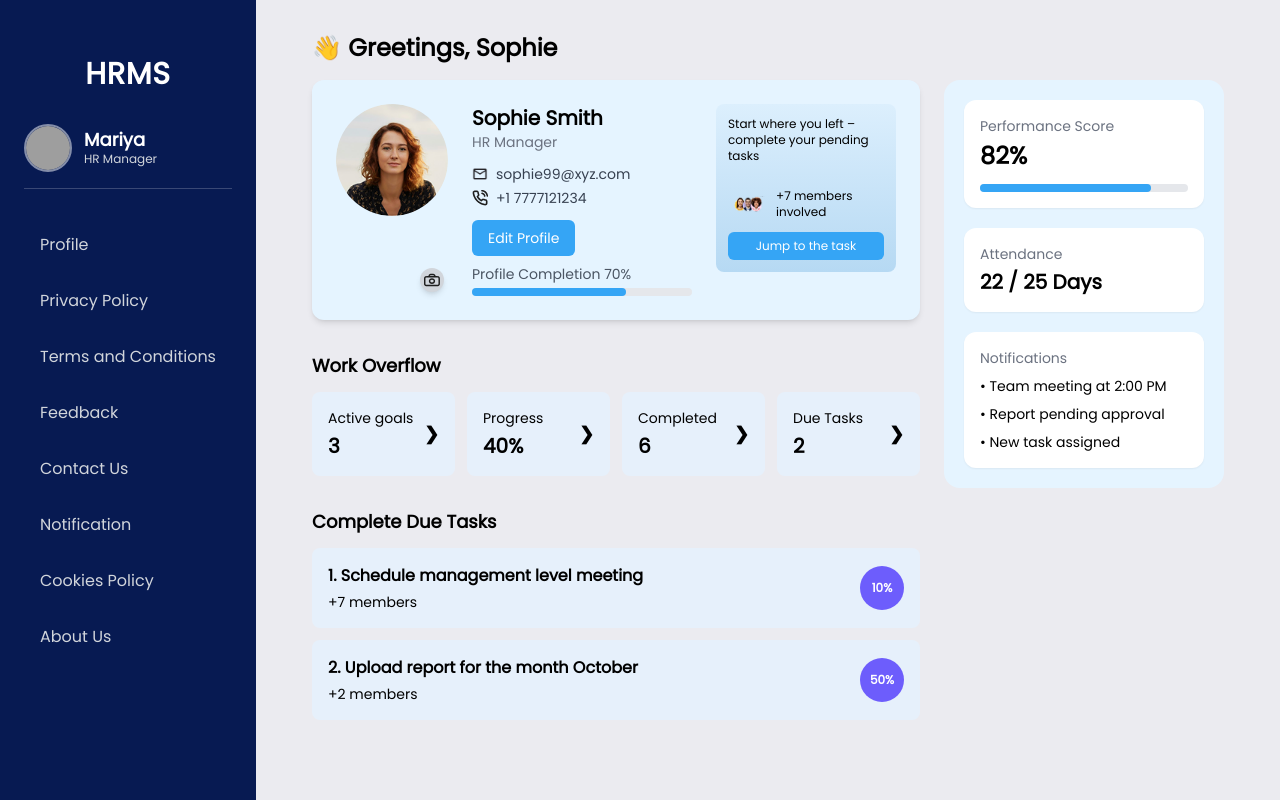
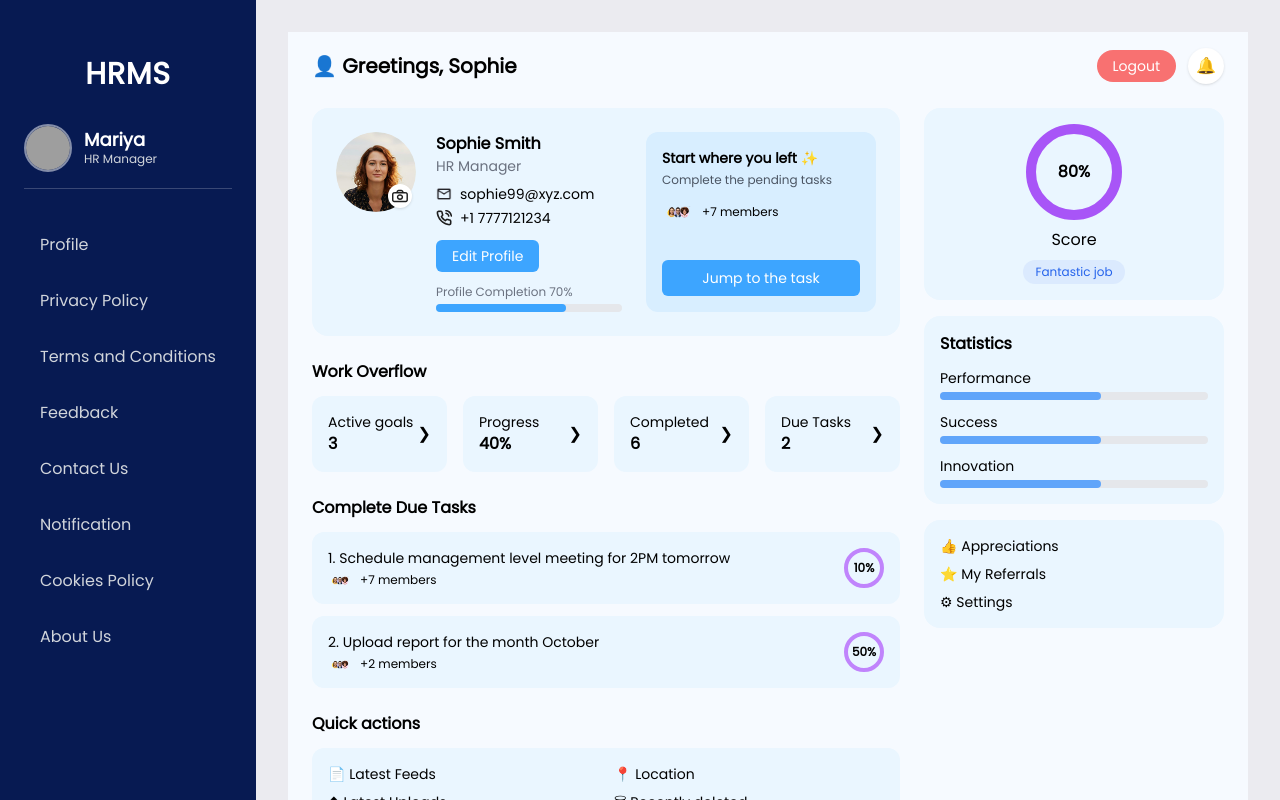
Before and after one commit to jogipradnya/HRMS-FigmaPages, a React (Create React App) app: page / in a window 1280 px wide. Built offline with nearby package versions, Linux system fonts and the light colour scheme; grey boxes are pictures that could not be loaded.

Commit message:
Make Profile right section responsive

```diff
--- a/src/pages/Profile.js
+++ b/src/pages/Profile.js
@@ -1,172 +1,202 @@
 import React from "react";
+import profileimage from "../assets/profile-image.png";
+import mail from "../assets/mail.png";
+import phone from "../assets/Phone call.png";
+import camera from "../assets/Vector.svg";
 import people from "../assets/people 1.png";
-import mail from "../assets/mail.png";
-import phonecall from "../assets/Phone call.png";
-import camera from "../assets/Vector.svg";
-import profileimage from "../assets/profile-image.png";
 
 const Profile = () => {
   return (
-    <div className="w-full min-h-screen px-4 md:px-6">
-      <div className="w-full mx-auto">
+    <div className="min-h-screen bg-[#F6FAFF] px-6 py-4">
+      <div className="max-w-[1300px] mx-auto">
 
-        {/* Greeting */}
-        <h2 className="text-2xl font-semibold mb-4">👋 Greetings, Sophie</h2>
+        {/* HEADER */}
+        <div className="flex items-center justify-between mb-6">
+          <h2 className="text-xl font-semibold flex items-center gap-2">
+            👤 Greetings, Sophie
+          </h2>
+          <div className="flex items-center gap-3">
+            <button className="bg-red-400 text-white px-4 py-1.5 rounded-full text-sm">
+              Logout
+            </button>
+            <div className="w-9 h-9 bg-white rounded-full flex items-center justify-center shadow">
+              🔔
+            </div>
+          </div>
+        </div>
 
-        {/* MAIN LAYOUT */}
-        <div className="flex flex-col lg:flex-row gap-6">
+        <div className="grid grid-cols-1 lg:grid-cols-[1fr_300px] gap-6">
 
-          {/* ================= LEFT SIDE ================= */}
-          <div className="flex-1 space-y-8">
+          {/* LEFT CONTENT */}
+          <div className="space-y-6">
 
-            {/* PROFILE SECTION */}
-            <section className="bg-[#E5F4FF] p-6 rounded-xl shadow-md">
-              <div className="flex flex-col lg:flex-row gap-6 items-start">
+            {/* PROFILE CARD */}
+            <div className="bg-[#EAF6FF] rounded-2xl p-6 flex flex-col lg:flex-row gap-6">
 
-                {/* IMAGE + INFO */}
-                <div className="flex flex-col sm:flex-row gap-6 flex-1">
-                  <div className="relative">
+              {/* PROFILE INFO */}
+              <div className="flex gap-5 flex-1 items-center lg:items-start">
+                <div className="relative flex-shrink-0">
                   <img
                     src={profileimage}
+                    className="w-20 h-20 rounded-full object-cover"
                     alt="profile"
-                      className="w-24 h-24 sm:w-28 sm:h-28 rounded-full object-cover"
                   />
-                    <span className="absolute bottom-1 right-1 bg-gray-300 p-1 rounded-full shadow-md">
-                      <img src={camera} alt="camera" className="w-4 h-4" />
+                  <span className="absolute bottom-1 right-1 bg-white p-1 rounded-full shadow">
+                    <img src={camera} className="w-4 h-4" alt="camera"/>
                   </span>
                 </div>
 
                 <div className="flex-1">
-                    <h3 className="text-xl font-semibold">Sophie Smith</h3>
-                    <p className="text-gray-500 text-sm">HR Manager</p>
+                  <h3 className="font-semibold">Sophie Smith</h3>
+                  <p className="text-sm text-gray-500">HR Manager</p>
 
-                    <div className="mt-3 text-sm text-gray-700 space-y-1">
+                  <div className="mt-2 space-y-1 text-sm">
                     <p className="flex items-center gap-2">
-                        <img src={mail} alt="mail" className="w-4 h-4" />
+                      <img src={mail} className="w-4" alt="mail"/>
                       sophie99@xyz.com
                     </p>
                     <p className="flex items-center gap-2">
-                        <img src={phonecall} alt="phone" className="w-4 h-4" />
+                      <img src={phone} className="w-4" alt="phone"/>
                       +1 7777121234
                     </p>
                   </div>
 
-                    <button className="mt-3 bg-[#35A5F5] text-white px-4 py-2 rounded-md text-sm">
+                  <button className="mt-3 bg-[#3DA5FF] text-white px-4 py-1.5 rounded-md text-sm">
                     Edit Profile
                   </button>
 
-                    <p className="mt-2 text-sm text-gray-600">
-                      Profile Completion 70%
-                    </p>
-
-                    <div className="w-full bg-gray-200 rounded-full h-2 mt-1">
-                      <div className="bg-[#35A5F5] h-2 rounded-full w-[70%]" />
+                  <div className="mt-3">
+                    <p className="text-xs text-gray-500">Profile Completion 70%</p>
+                    <div className="w-full bg-gray-200 h-2 rounded-full mt-1">
+                      <div className="bg-[#3DA5FF] h-2 rounded-full w-[70%]" />
+                    </div>
                   </div>
                 </div>
               </div>
 
-                {/* SMALL CARD */}
-                <div className="bg-gradient-to-b from-[#DCEFFD] to-[#B6D9F3] p-3 rounded-lg w-full lg:w-[180px]">
-                  <p className="text-xs font-medium">
-                    Start where you left –
-                  </p>
-                  <p className="text-xs font-medium">
-                    complete your pending tasks
-                  </p>
+              {/* START WHERE LEFT */}
+              <div className="bg-[#D8EEFF] rounded-xl p-4 w-full lg:w-[230px] flex flex-col justify-between">
+                <div>
+                  <p className="text-sm font-semibold">Start where you left ✨</p>
+                  <p className="text-xs text-gray-600 mt-1">Complete the pending tasks</p>
 
-                  <div className="flex items-center gap-2 mt-6">
-                    <img src={people} alt="" className="w-10 h-4" />
-                    <p className="text-xs">+7 members involved</p>
+                  <div className="flex items-center gap-2 mt-4">
+                    <img src={people} className="w-8" alt="team"/>
+                    <span className="text-xs">+7 members</span>
+                  </div>
                 </div>
 
-                  <button className="mt-3 bg-[#35A5F5] text-white px-3 py-1.5 rounded-md text-xs w-full">
+                <button className="mt-4 bg-[#3DA5FF] text-white text-sm py-2 rounded-md">
                   Jump to the task
                 </button>
               </div>
-
             </div>
-            </section>
 
             {/* WORK OVERFLOW */}
             <div>
-              <h3 className="text-lg font-semibold mb-3">Work Overflow</h3>
-              <div className="grid grid-cols-1 sm:grid-cols-2 lg:grid-cols-4 gap-3">
+              <h3 className="font-semibold mb-3">Work Overflow</h3>
+              <div className="grid grid-cols-2 md:grid-cols-4 gap-4">
                 {[
-                  { label: "Active goals", value: "3" },
-                  { label: "Progress", value: "40%" },
-                  { label: "Completed", value: "6" },
-                  { label: "Due Tasks", value: "2" }
-                ].map((item, index) => (
+                  ["Active goals", "3"],
+                  ["Progress", "40%"],
+                  ["Completed", "6"],
+                  ["Due Tasks", "2"]
+                ].map(([label, value], i) => (
                   <div
-                    key={index}
-                    className="bg-[#e6f0fb] p-4 rounded-lg flex justify-between items-center"
+                    key={i}
+                    className="bg-[#EAF6FF] rounded-xl p-4 flex justify-between items-center"
                   >
                     <div>
-                      <p className="text-sm font-medium">{item.label}</p>
-                      <p className="text-xl font-bold mt-1">{item.value}</p>
+                      <p className="text-sm">{label}</p>
+                      <p className="font-semibold">{value}</p>
                     </div>
-                    <span className="text-lg font-semibold">❯</span>
+                    ❯
                   </div>
                 ))}
               </div>
             </div>
 
-            {/* DUE TASKS */}
+            {/* COMPLETE DUE TASKS */}
             <div>
-              <h3 className="text-lg font-semibold mb-3">
-                Complete Due Tasks
-              </h3>
+              <h3 className="font-semibold mb-3">Complete Due Tasks</h3>
 
-              <div className="space-y-3">
               {[
-                  { title: "Schedule management level meeting", members: "+7 members", percent: "10%" },
+                { title: "Schedule management level meeting for 2PM tomorrow", members: "+7 members", percent: "10%" },
                 { title: "Upload report for the month October", members: "+2 members", percent: "50%" }
-                ].map((task, index) => (
+              ].map((task, i) => (
                 <div
-                    key={index}
-                    className="bg-[#e6f0fb] p-4 rounded-lg flex justify-between items-center"
+                  key={i}
+                  className="bg-[#EAF6FF] rounded-xl p-4 mb-3 flex justify-between items-center"
                 >
                   <div>
-                      <p className="font-semibold">{index + 1}. {task.title}</p>
-                      <p className="text-sm font-medium mt-1">{task.members}</p>
+                    <p className="text-sm font-medium">
+                      {i + 1}. {task.title}
+                    </p>
+                    <div className="flex items-center gap-2 mt-1">
+                      <img src={people} className="w-6" alt="team"/>
+                      <span className="text-xs">{task.members}</span>
+                    </div>
                   </div>
 
-                    <div className="w-11 h-11 rounded-full bg-[#6d5dfc] flex items-center justify-center text-white text-xs font-semibold">
+                  <div className="w-10 h-10 rounded-full border-4 border-purple-400 flex items-center justify-center text-xs font-semibold">
                     {task.percent}
                   </div>
                 </div>
               ))}
             </div>
+
+            {/* QUICK ACTIONS */}
+            <div>
+              <h3 className="font-semibold mb-3">Quick actions</h3>
+              <div className="bg-[#EAF6FF] rounded-xl p-4 grid grid-cols-2 gap-4 text-sm">
+                <ul className="space-y-2 flex flex-col justify-start">
+                  <li>📄 Latest Feeds</li>
+                  <li>⬆ Latest Uploads</li>
+                  <li>🌐 Languages</li>
+                  <li>🖥 Display</li>
+                </ul>
+                <ul className="space-y-2 flex flex-col justify-start">
+                  <li>📍 Location</li>
+                  <li>🗑 Recently deleted</li>
+                  <li>🕒 Clear History</li>
+                  <li>📁 Files & Documents</li>
+                </ul>
               </div>
-
-          </div>
-
-          {/* ================= RIGHT SIDE ================= */}
-          <div className="w-full lg:w-[280px] flex-shrink-0">
-            <div className="bg-[#E5F4FF] rounded-2xl p-5 space-y-5 lg:sticky lg:top-6">
-
-              <div className="bg-white rounded-xl p-4 shadow-sm">
-                <p className="text-sm text-gray-500">Performance Score</p>
-                <p className="text-2xl font-bold mt-1">82%</p>
-                <div className="w-full bg-gray-200 rounded-full h-2 mt-3">
-                  <div className="bg-[#35A5F5] h-2 rounded-full w-[82%]" />
             </div>
           </div>
 
-              <div className="bg-white rounded-xl p-4 shadow-sm">
-                <p className="text-sm text-gray-500">Attendance</p>
-                <p className="text-xl font-semibold mt-1">22 / 25 Days</p>
+          {/* RIGHT PANEL */}
+          <div className="space-y-4">
+
+            {/* SCORE */}
+            <div className="bg-[#EAF6FF] rounded-2xl p-4 text-center">
+              <div className="w-24 h-24 mx-auto rounded-full border-[10px] border-purple-500 flex items-center justify-center font-semibold">
+                80%
+              </div>
+              <p className="mt-2 font-medium">Score</p>
+              <span className="inline-block mt-2 bg-blue-100 text-blue-600 text-xs px-3 py-1 rounded-full">
+                Fantastic job
+              </span>
             </div>
 
-              <div className="bg-white rounded-xl p-4 shadow-sm">
-                <p className="text-sm text-gray-500">Notifications</p>
-                <ul className="mt-2 space-y-2 text-sm">
-                  <li>• Team meeting at 2:00 PM</li>
-                  <li>• Report pending approval</li>
-                  <li>• New task assigned</li>
-                </ul>
+            {/* STATISTICS */}
+            <div className="bg-[#EAF6FF] rounded-2xl p-4 space-y-3">
+              <h4 className="font-semibold">Statistics</h4>
+              {["Performance", "Success", "Innovation"].map((item) => (
+                <div key={item}>
+                  <p className="text-sm">{item}</p>
+                  <div className="w-full h-2 bg-gray-200 rounded-full mt-1">
+                    <div className="w-[60%] h-2 bg-blue-400 rounded-full" />
+                  </div>
+                </div>
+              ))}
             </div>
 
+            {/* SETTINGS */}
+            <div className="bg-[#EAF6FF] rounded-2xl p-4 space-y-2 text-sm">
+              <p>👍 Appreciations</p>
+              <p>⭐ My Referrals</p>
+              <p>⚙ Settings</p>
             </div>
           </div>
 
```
Lines whose indentation alone changed are shown as unchanged.
